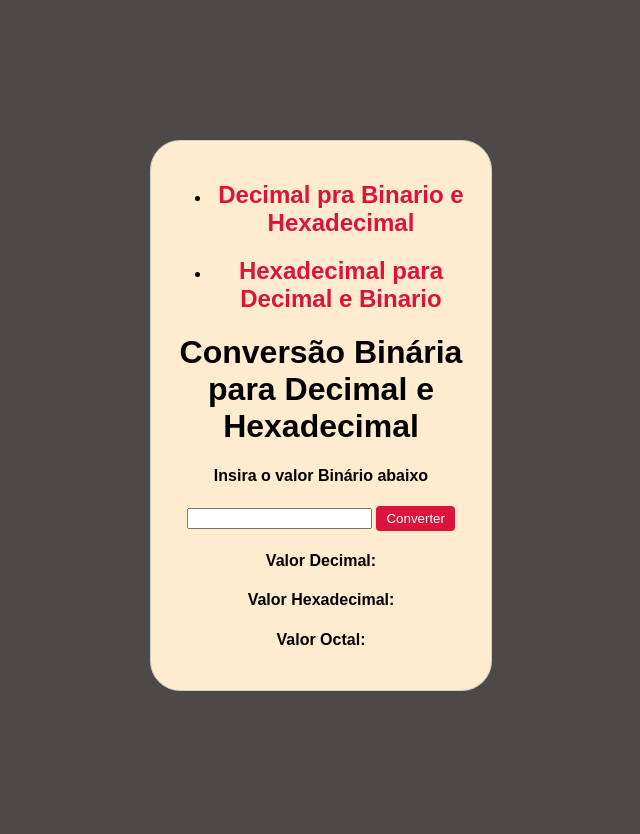
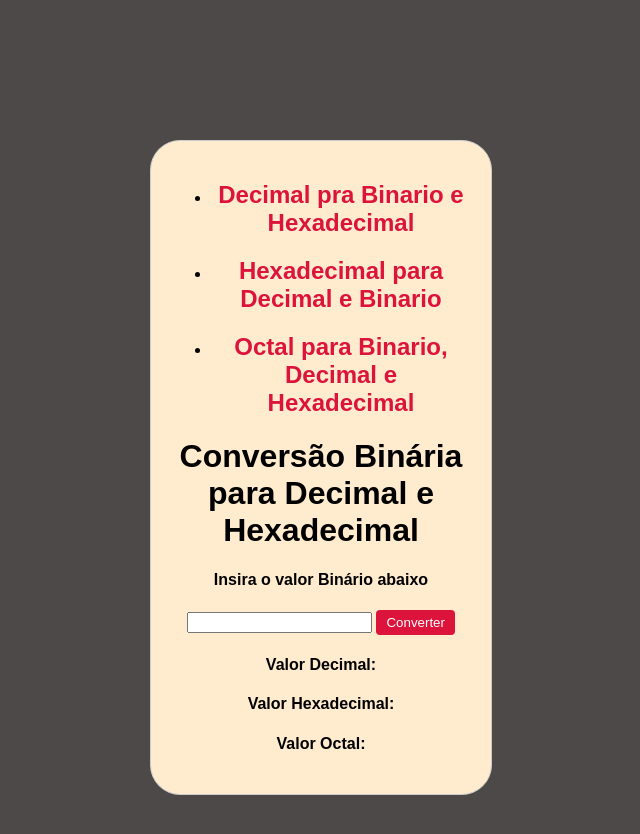
Before and after one commit to andredevsec/conversor-bin-dec-hex-oct, a plain HTML site: page index2.html in a window 1280 px wide. Shown: the whole page, without its empty margins (319-959 px from the left). Drawn offline with Linux system fonts and the light colour scheme; a script that the page names is missing.

```diff
--- a/index2.html
+++ b/index2.html
@@ -16,6 +16,9 @@
 
             <li class="li-conversao">
                 <h2><a href="index3.html"> Hexadecimal para Decimal e Binario</a></h2>
+            </li>
+            <li class="li-conversao">
+                <h2><a href="index4.html"> Octal para Binario, Decimal e Hexadecimal</a></h2>
             </li>
         </ul>
 
```
Also changed, not shown: index3.html (+2 -2 lines).
